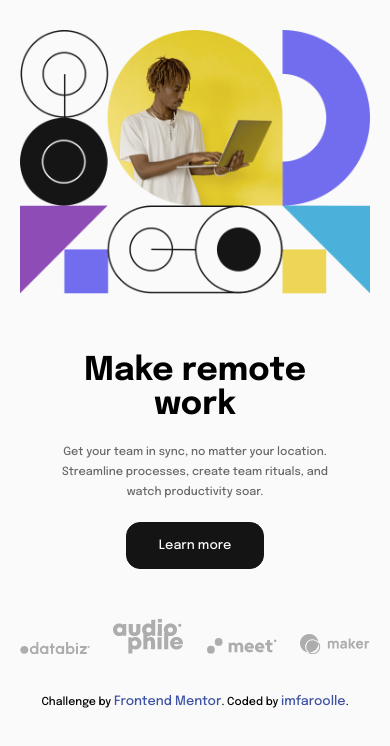
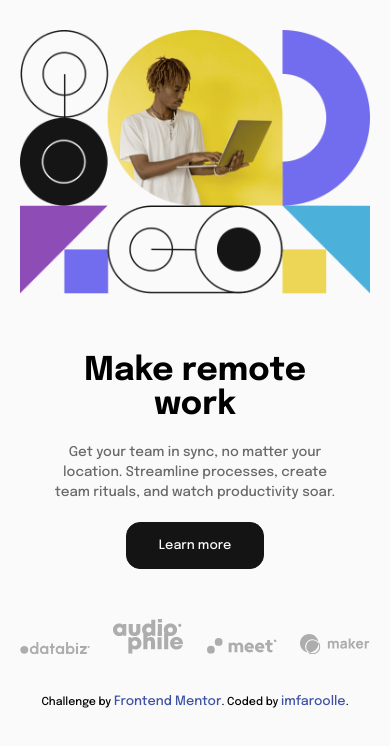
Before and after one commit to ahmed-Faroolle/Intro-section, a plain HTML site: page index.html in a window 390 px wide. Shown: the part 72-818 px from the top of the page. Drawn offline with Linux system fonts and the light colour scheme.

Commit message:
fixed bugs

```diff
--- a/style.css
+++ b/style.css
@@ -470,7 +470,7 @@ a.hero__btn:hover{
     .hero__text p{
         display: block;
         text-align: center;
-        font-size: calc(0.8ch + 1vw);
+        font-size: calc(0.6rem + 1vw);
         line-height: calc(1.5 * (0.6rem + 1vw));
         margin: 20px 0;
     }
```
